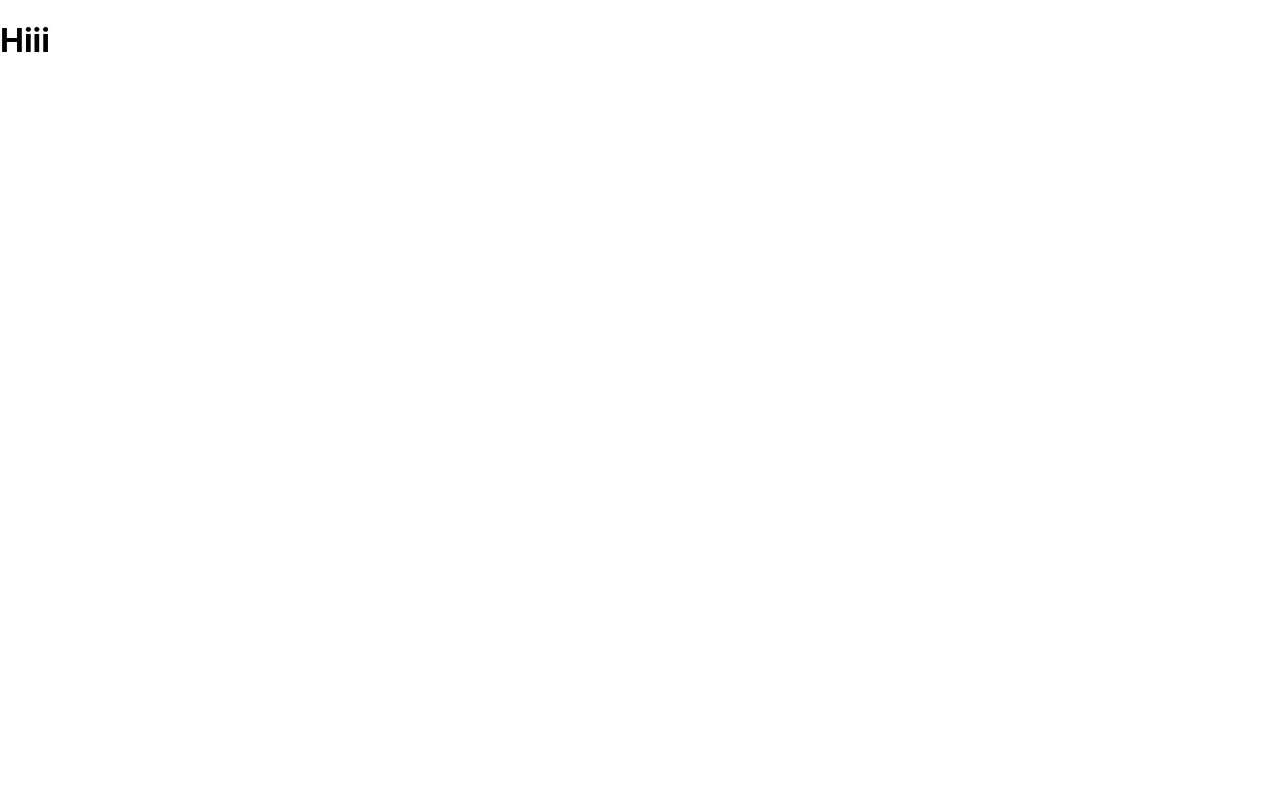
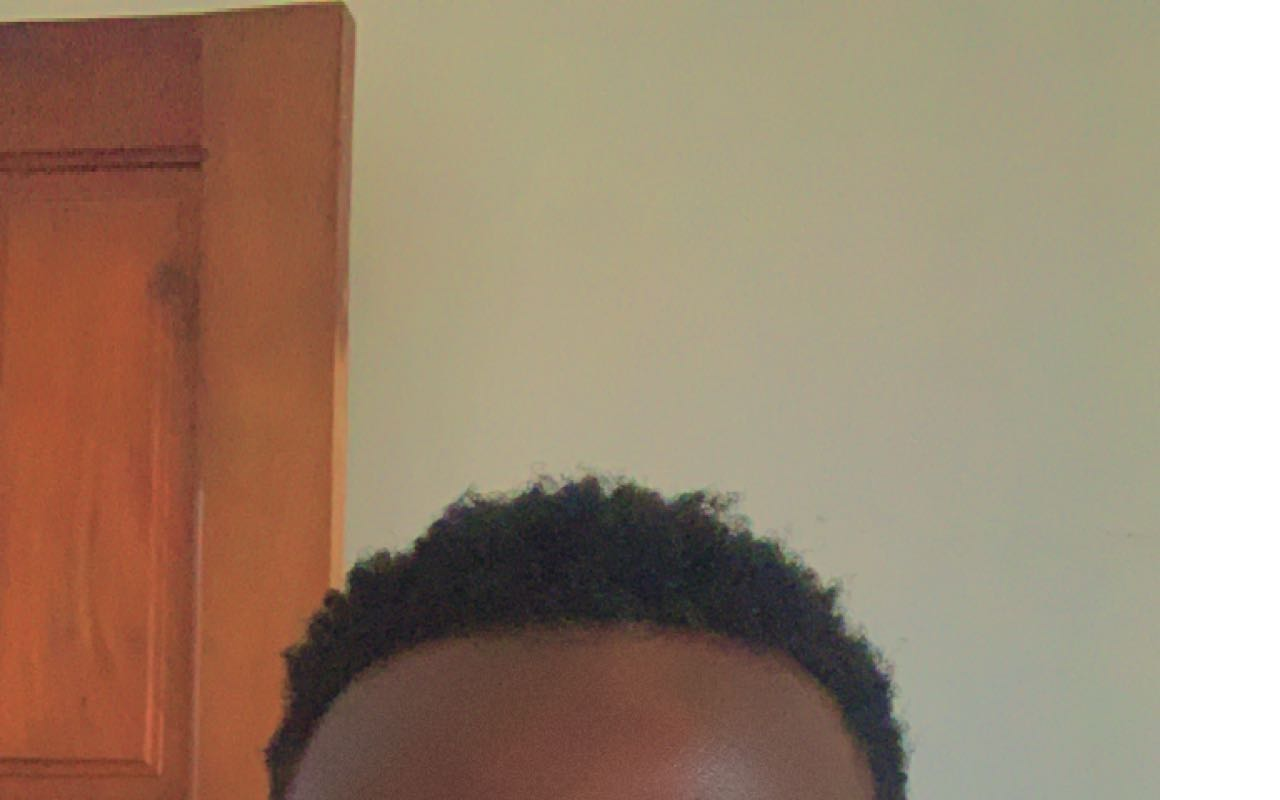
Before and after one commit to tayor99/hng_linktree_clone, a React (Create React App) app: page / in a window 1280 px wide. Shown: the top 800 px of the page. Built offline with nearby package versions, Linux system fonts and the light colour scheme.

Commit message:
Created a profile header

```diff
--- a/src/App.js
+++ b/src/App.js
@@ -1,5 +1,20 @@
+import profileImg from "./Assets/tayo.jpg";
 function App() {
-  return <h1>Hiii</h1>;
+  return (
+    <div className="app">
+      <header>
+        <div className="profile">
+          <div className="profile__image">
+            <img src={profileImg} alt="profileImg" />
+          </div>
+          <div className="profile__details">
+            <p id="tweeterName">Tayor_Official</p>
+            <p id="slack">Tayor99</p>
+          </div>
+        </div>
+      </header>
+    </div>
+  );
 }
 
 export default App;
--- a/src/index.css
+++ b/src/index.css
@@ -1,13 +1,5 @@
-body {
+* {
   margin: 0;
-  font-family: -apple-system, BlinkMacSystemFont, 'Segoe UI', 'Roboto', 'Oxygen',
-    'Ubuntu', 'Cantarell', 'Fira Sans', 'Droid Sans', 'Helvetica Neue',
-    sans-serif;
-  -webkit-font-smoothing: antialiased;
-  -moz-osx-font-smoothing: grayscale;
+  padding: 0;
+  box-sizing: border-box;
 }
-
-code {
-  font-family: source-code-pro, Menlo, Monaco, Consolas, 'Courier New',
-    monospace;
-}
```
Also changed, not shown: src/Assets/tayo.jpg (added), src/helper.js (added).
